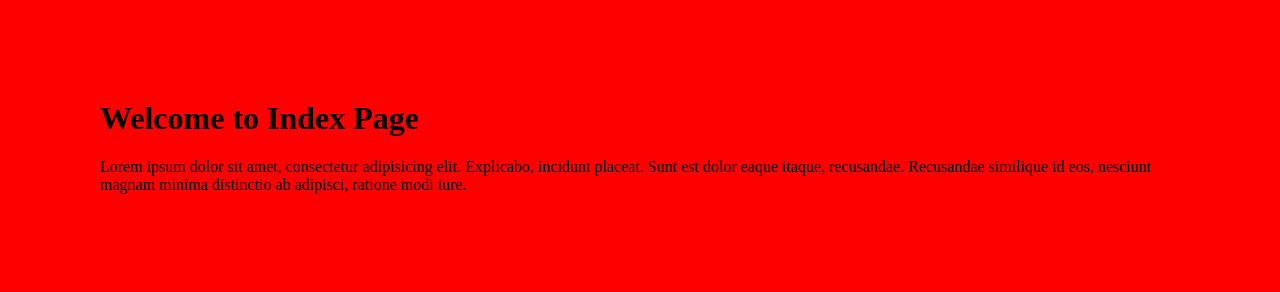
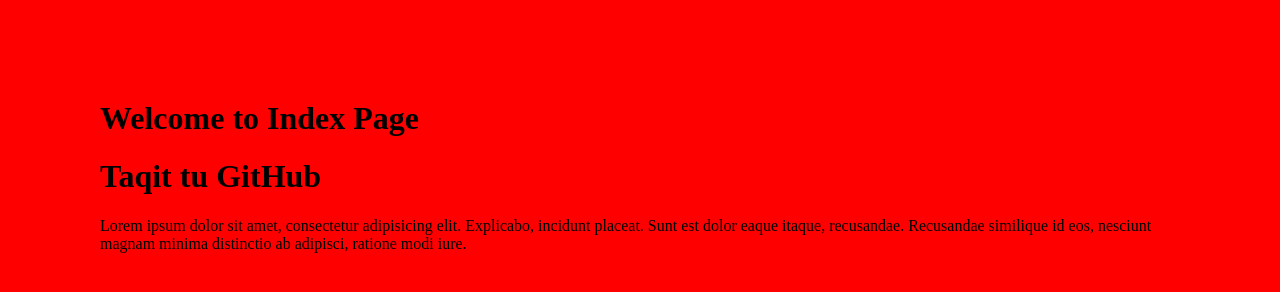
Before and after one commit to ArmanRouhani/project, a plain HTML site: page index.html in a window 1280 px wide. Drawn offline with Linux system fonts and the light colour scheme.

Commit message:
Update index.html in GitHub

```diff
--- a/index.html
+++ b/index.html
@@ -7,6 +7,7 @@
   </head>
   <body>
     <h1>Welcome to Index Page</h1>
+    <h1>Taqit tu GitHub</h1>
 
     <p>Lorem ipsum dolor sit amet, consectetur adipisicing elit. Explicabo, incidunt placeat. Sunt est dolor eaque itaque, recusandae. Recusandae similique id eos, nesciunt magnam minima distinctio ab adipisci, ratione modi iure.</p>
     <script src="js/main.js"></script>
```
